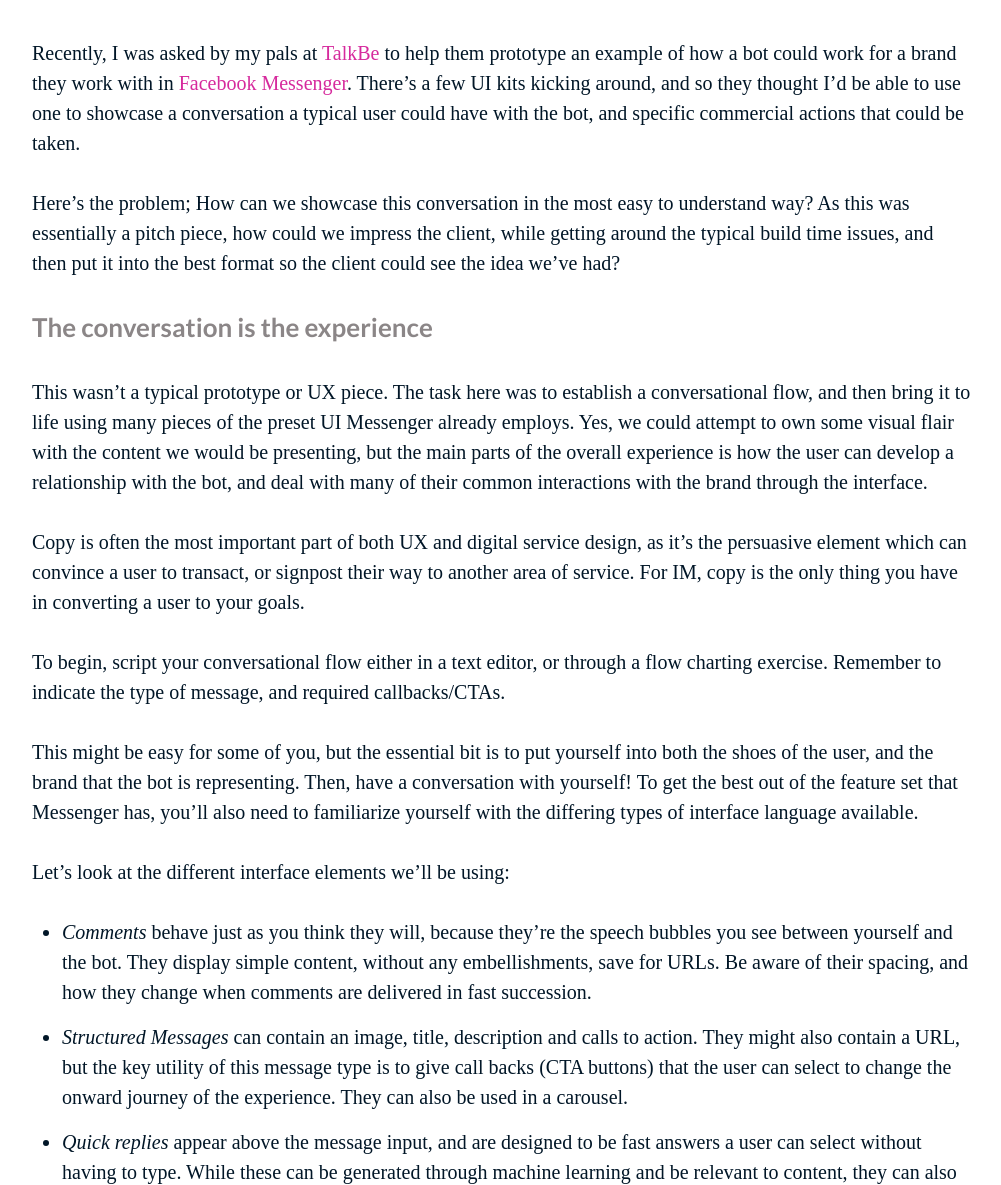
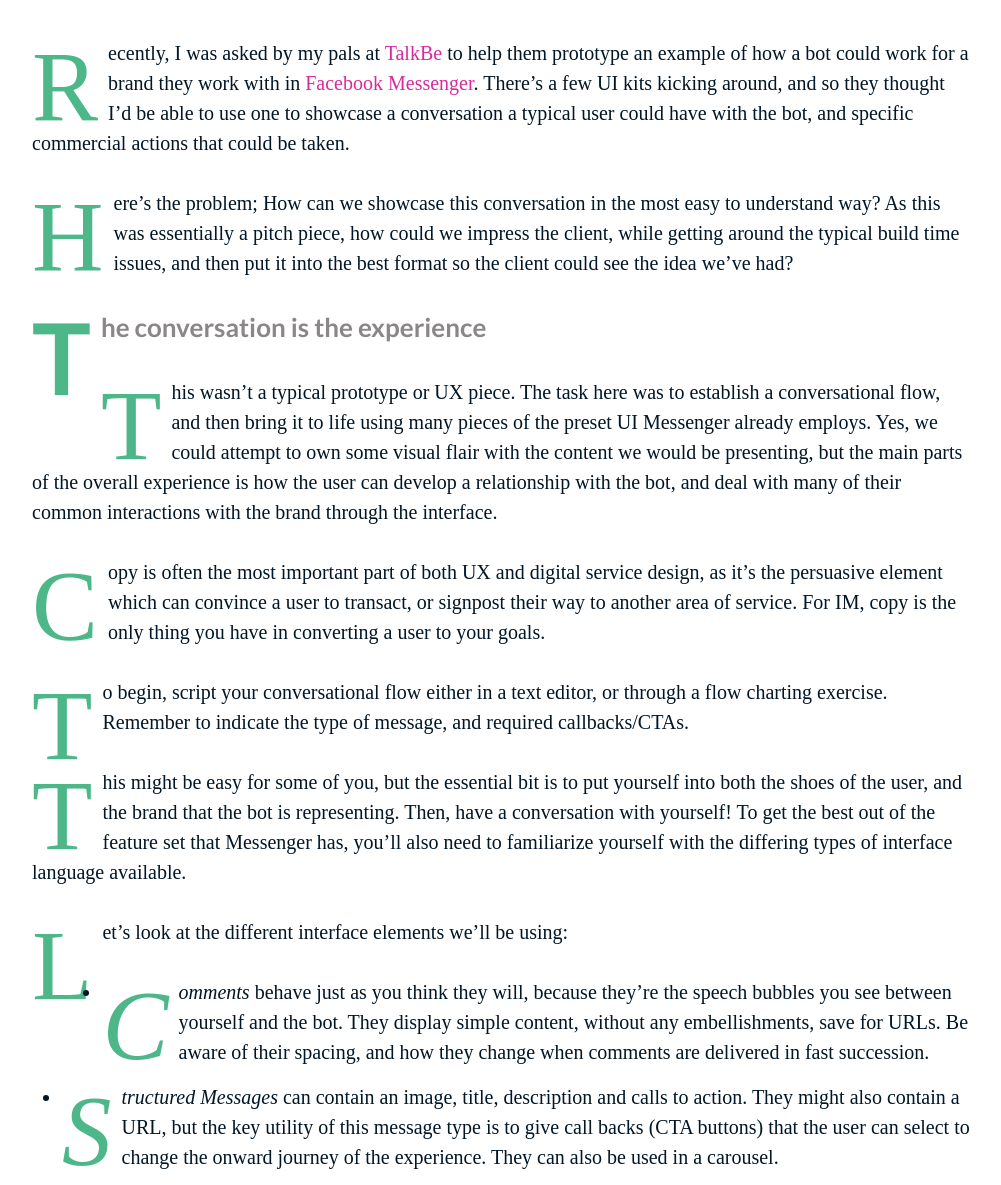
Before and after one commit to jonthebeef/jonthebeef.github.io, a Jekyll site: the page built from _posts/2016-07-28-how-to-prototype-a-messenger-bot.md, in a window 1280 px wide and 1400 px high, scrolled down 962 px. Shown: the part 215-1400 px from the top of the window, without its empty margins (138-1139 px from the left). Built offline with Jekyll 4.4.1, drawn with Linux system fonts in a browser that asks for light colours; some web fonts are replaced; comment, search, counter and statistics services are not loaded.

Commit message:
bitly link for download

```diff
--- a/_posts/2016-07-28-how-to-prototype-a-messenger-bot.md
+++ b/_posts/2016-07-28-how-to-prototype-a-messenger-bot.md
@@ -42,7 +42,7 @@ We’re going to focus on animating assets in Keynote, to demonstrate what a bot
 
 #### Tutorial Assets
 
-- [Project Assets](https://www.dropbox.com/sh/kd6gttcgx1xgoq1/AACwFENGP9l17GebdbrRMbaOa?dl=0)
+- [Project Assets](http://bit.ly/2c5wOGZ)
 
 I’ve also included the completed Sketch file you can play with as you please.
 
--- a/_sass/_layout.scss
+++ b/_sass/_layout.scss
@@ -301,6 +301,14 @@
     font-family: "Source Serif Pro", serif;
     font-size: 20px;
 
+    :first-letter {
+    font-size: 6.1875rem;
+    line-height: 4.3125rem;
+    color: #4db789;
+    float: left;
+    margin: .875rem .625rem 0 0
+
+    }
     // padding: 40px;
 
     p {
```
